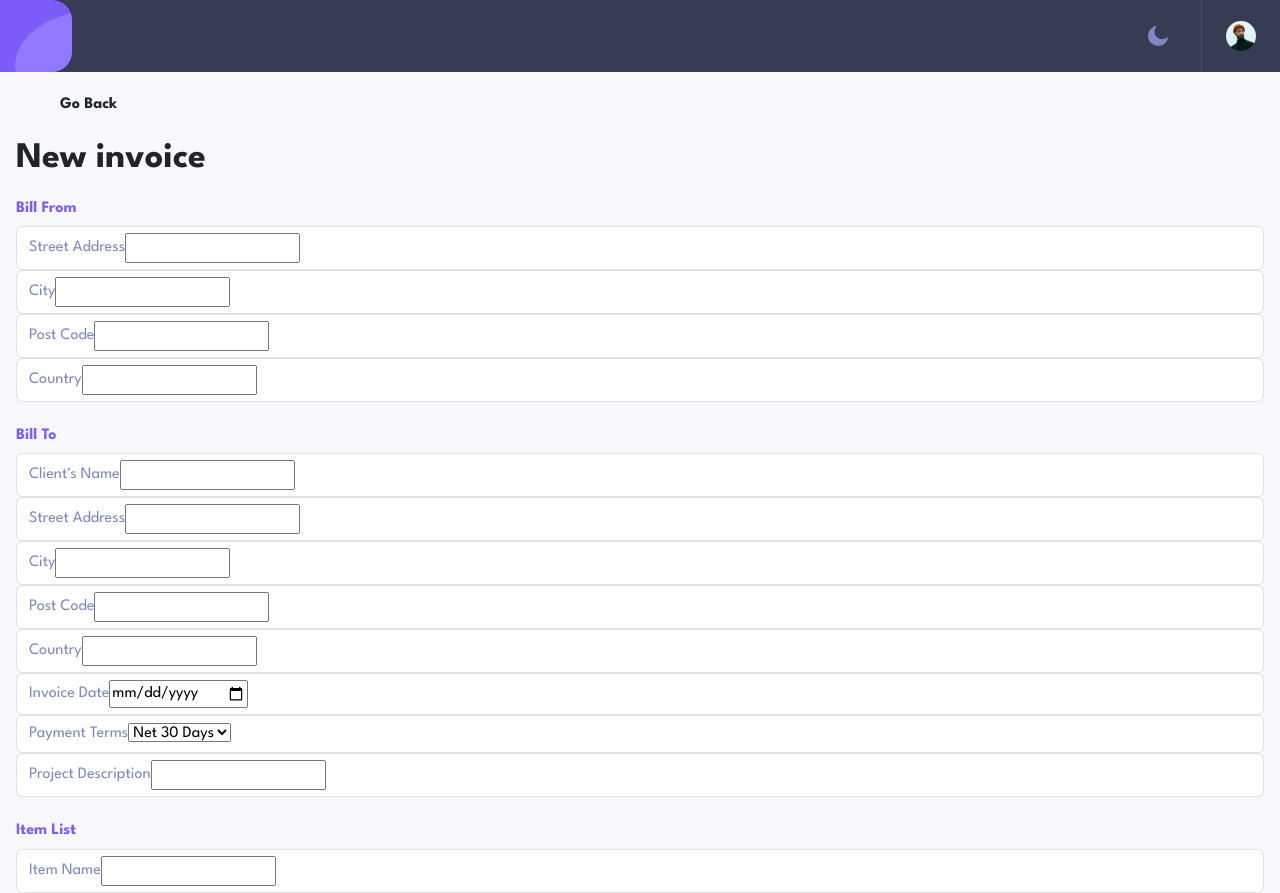
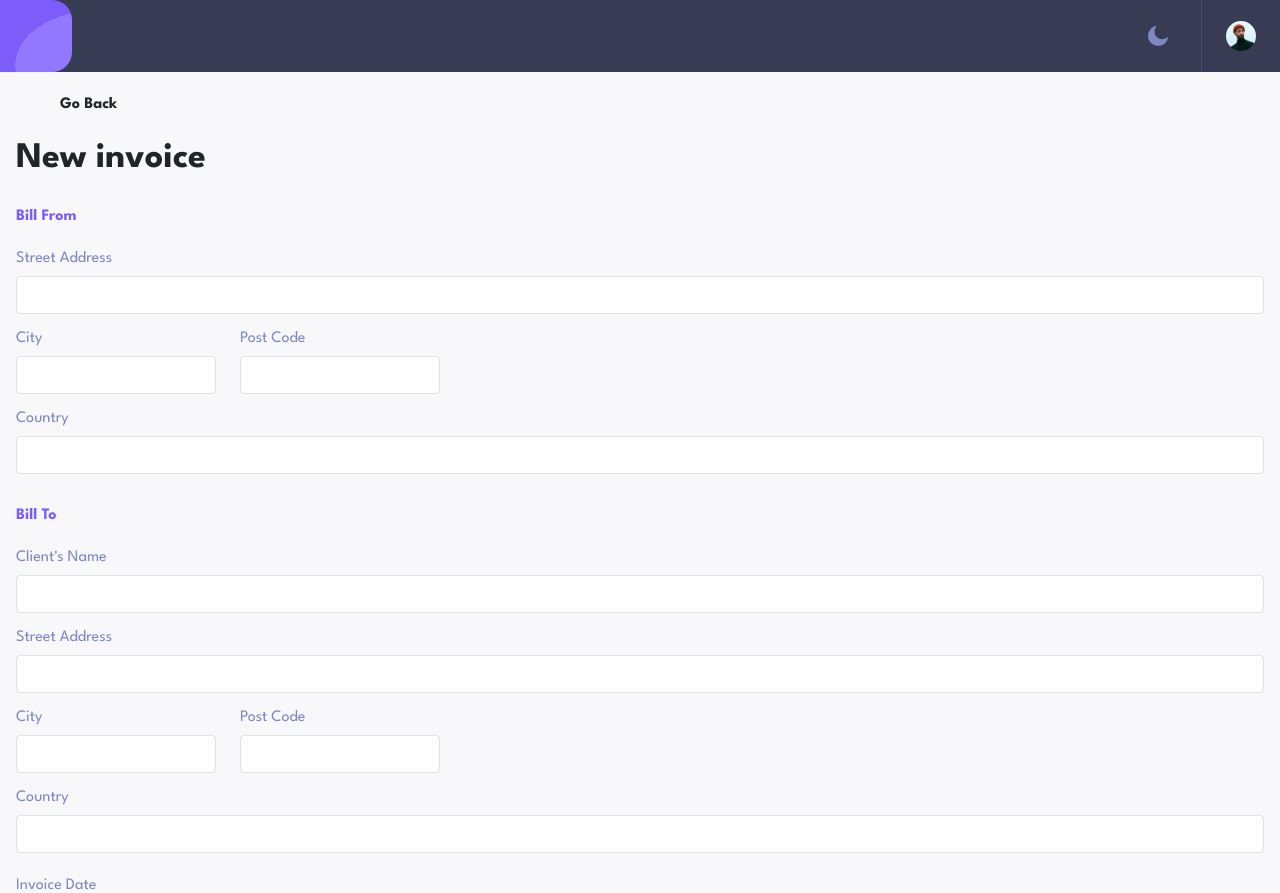
Before and after one commit to kebin20/invoice-app, a Vue app: page /invoices/new in a window 1280 px wide. Shown: the top 893 px of the page. Built offline with nearby package versions, Linux system fonts and the light colour scheme; some icons are missing.

Commit message:
style* styled invoice form

```diff
--- a/src/components/InvoiceForm.vue
+++ b/src/components/InvoiceForm.vue
@@ -1,82 +1,156 @@
 <template>
   <section>
     <form @submit.prevent="submitInvoice">
+      <div class="d-flex flex-column gap-2">
         <h2>Bill From</h2>
-      <div class="form-control">
+        <div>
           <label for="address">Street Address</label>
-        <input type="text" id="address" name="address" v-model.trim="street" />
+          <input
+            class="form-control"
+            type="text"
+            id="address"
+            name="address"
+            v-model.trim="street"
+          />
         </div>
-      <div class="form-control">
+        <div class="d-flex flex-row gap-4">
+          <div>
             <label for="city">City</label>
-        <input type="text" id="city" name="city" v-model.trim="city" />
+            <input class="form-control" type="text" id="city" name="city" v-model.trim="city" />
           </div>
-      <div class="form-control">
+          <div>
             <label for="postcode">Post Code</label>
-        <input type="text" id="postcode" name="postcode" v-model.trim="postCode" />
+            <input
+              class="form-control"
+              type="text"
+              id="postcode"
+              name="postcode"
+              v-model.trim="postCode"
+            />
           </div>
-      <div class="form-control">
+        </div>
+        <div>
           <label for="country">Country</label>
-        <input type="text" id="country" name="country" v-model.trim="country" />
+          <input
+            class="form-control"
+            type="text"
+            id="country"
+            name="country"
+            v-model.trim="country"
+          />
+        </div>
       </div>
 
+      <div class="d-flex flex-column gap-2 mt-2">
         <h2>Bill To</h2>
-      <div class="form-control">
+        <div>
           <label for="name">Client's Name</label>
-        <input type="text" id="name" name="name" v-model.trim="clientName" />
+          <input class="form-control" type="text" id="name" name="name" v-model.trim="clientName" />
         </div>
-      <div class="form-control">
+        <div>
           <label for="client-address">Street Address</label>
-        <input type="text" id="client-address" name="client-address" v-model.trim="clientStreet" />
+          <input
+            class="form-control"
+            type="text"
+            id="client-address"
+            name="client-address"
+            v-model.trim="clientStreet"
+          />
         </div>
-      <div class="form-control">
+        <div class="d-flex flex-row gap-4">
+          <div>
             <label for="client-city">City</label>
-        <input type="text" id="client-city" name="client-city" v-model.trim="clientCity" />
+            <input
+              class="form-control"
+              type="text"
+              id="client-city"
+              name="client-city"
+              v-model.trim="clientCity"
+            />
           </div>
-      <div class="form-control">
+          <div>
             <label for="client-postcode">Post Code</label>
             <input
+              class="form-control"
               type="text"
               id="client-postcode"
               name="client-postcode"
               v-model.trim="clientPostCode"
             />
           </div>
-      <div class="form-control">
+        </div>
+        <div>
           <label for="client-country">Country</label>
-        <input type="text" id="client-country" name="client-country" v-model.trim="clientCountry" />
+          <input
+            class="form-control"
+            type="text"
+            id="client-country"
+            name="client-country"
+            v-model.trim="clientCountry"
+          />
         </div>
-      <div class="form-control">
+        <div class="mt-2">
           <label for="invoice-date">Invoice Date</label>
-        <input type="date" name="invoice-date" id="invoice-date" v-model="invoiceDate" />
+          <input
+            class="form-control"
+            type="date"
+            name="invoice-date"
+            id="invoice-date"
+            v-model="invoiceDate"
+          />
         </div>
-      <div class="form-control">
+        <div>
           <label for="payment-terms">Payment Terms</label>
-        <select name="payment-terms" id="payment-terms" v-model="paymentTerms">
+          <select
+            class="form-control"
+            name="payment-terms"
+            id="payment-terms"
+            v-model="paymentTerms"
+          >
             <option value="30">Net 30 Days</option>
           </select>
         </div>
-      <div class="form-control">
+        <div>
           <label for="project">Project Description</label>
-        <input type="text" id="project" name="project" v-model.trim="description" />
+          <input
+            class="form-control"
+            type="text"
+            id="project"
+            name="project"
+            v-model.trim="description"
+          />
+        </div>
       </div>
 
-      <section>
-        <h2>Item List</h2>
-        <div class="form-control">
+      <section class="item-list">
+        <h2 class="color-blue fs-20-px mb-4">Item List</h2>
+        <div>
           <label for="item-name">Item Name</label>
-          <input type="text" id="item-name" name="item-name" v-model.trim="itemName" />
+          <input
+            class="form-control"
+            type="text"
+            id="item-name"
+            name="item-name"
+            v-model.trim="itemName"
+          />
         </div>
-        <div class="form-control">
+        <div>
           <label for="quantity">Qty.</label>
-          <input type="number" id="quantity" name="quantity" v-model="itemQuantity" />
+          <input
+            class="form-control"
+            type="number"
+            id="quantity"
+            name="quantity"
+            v-model="itemQuantity"
+          />
         </div>
-        <div class="form-control">
+        <div>
           <label for="price">Price</label>
-          <input type="number" id="price" name="price" v-model="itemPrice" />
+          <input class="form-control" type="number" id="price" name="price" v-model="itemPrice" />
         </div>
-        <div class="form-control">
+        <div>
           <label for="total">Total</label>
-          <input type="number" id="total" name="total" v-model="itemTotal" />
+          <input class="form-control" type="number" id="total" name="total" v-model="itemTotal" />
         </div>
         <button type="button" @click="removeItemFromList">Remove Item</button>
       </section>
@@ -171,6 +245,18 @@ h2 {
   margin-top: 1.5rem;
 }
 label {
+  margin-bottom: 0.5em;
+  margin-top: 0.5em;
   color: $color-blue;
 }
+input[type='text'] {
+  font-weight: bold;
+}
+.form-control {
+  border-radius: 4px;
+}
+
+.item-list {
+  margin-top: 5em;
+}
 </style>
```
Lines whose indentation alone changed are shown as unchanged.
